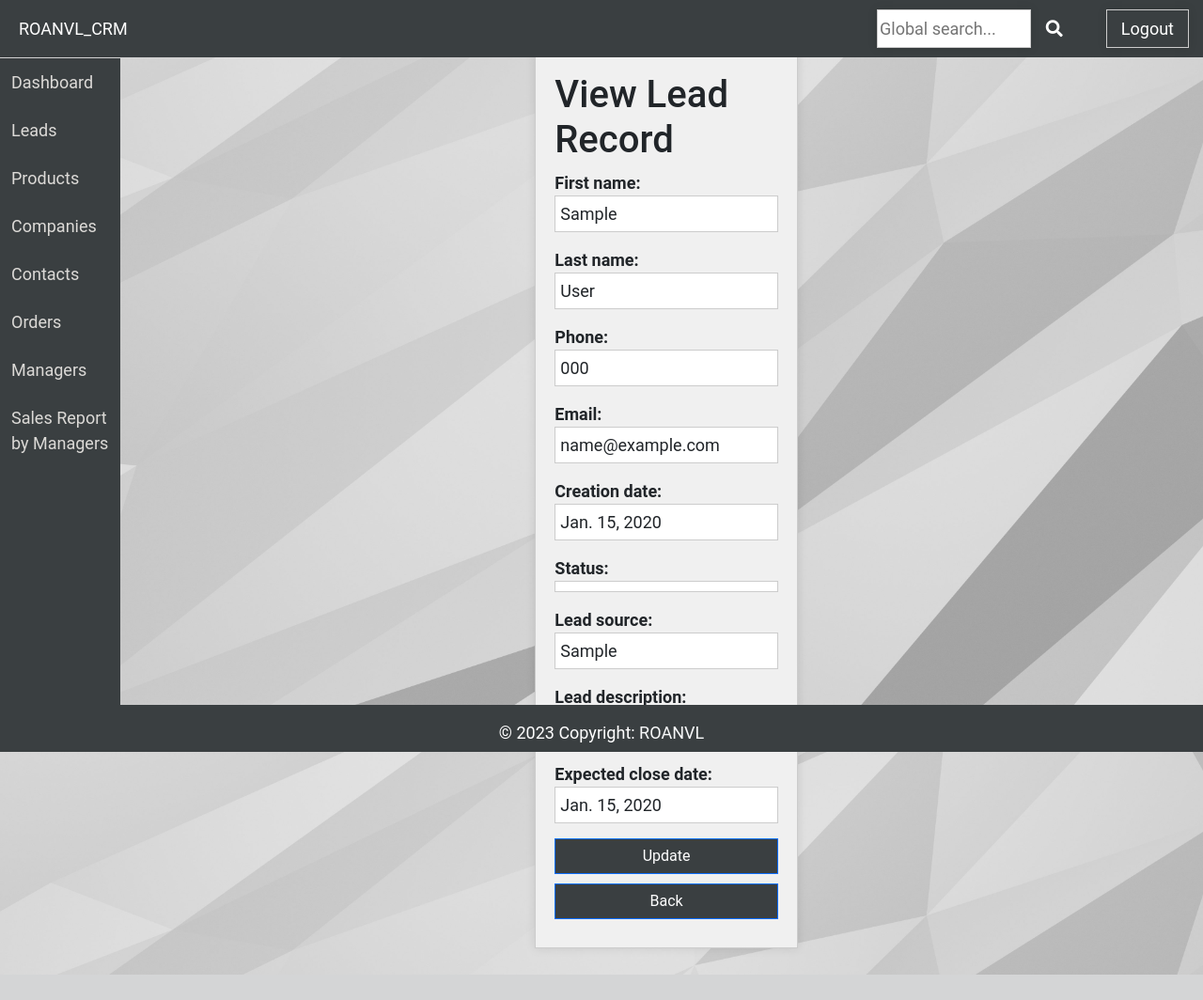
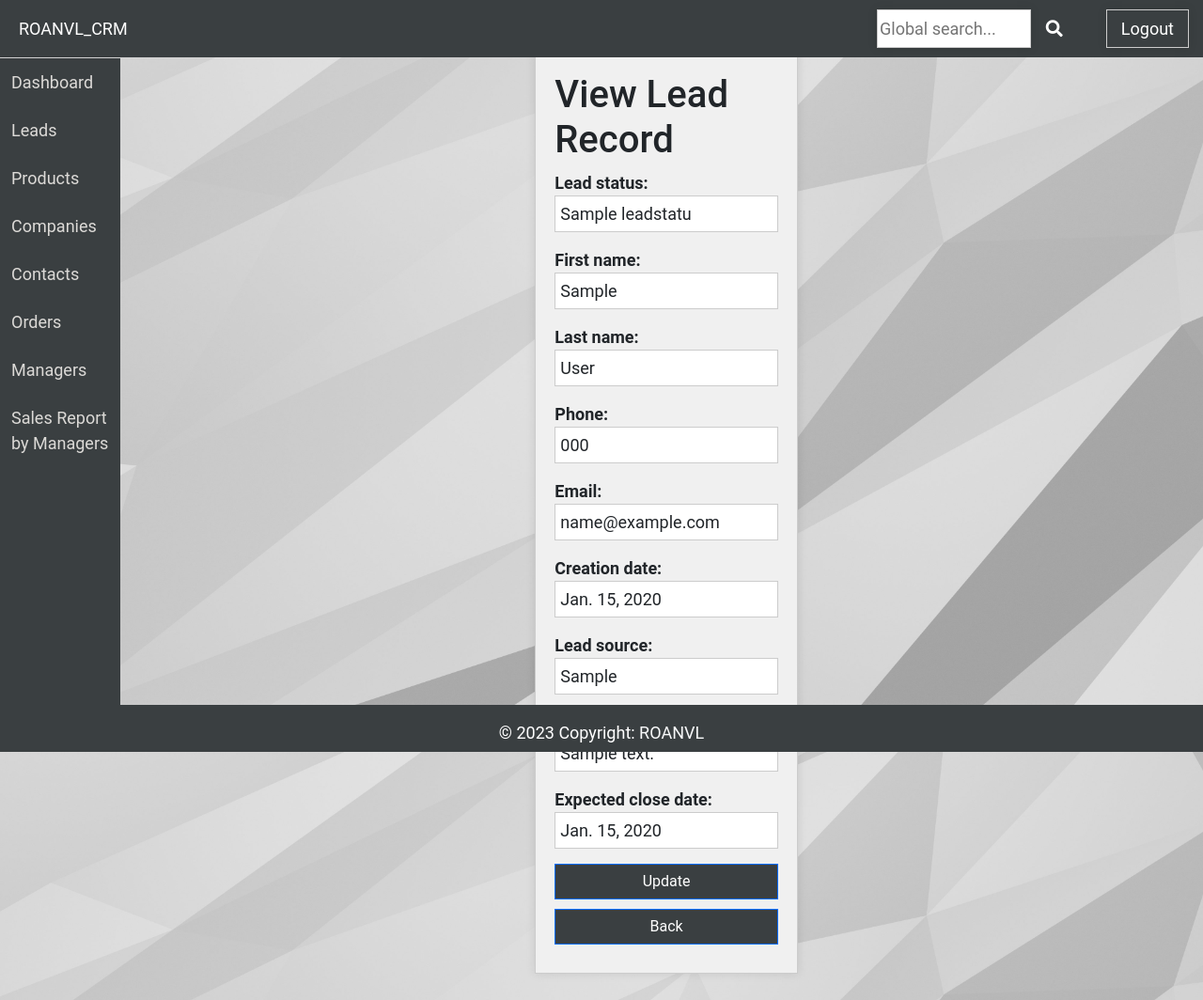
Before and after one commit to ROANVL/python-django-crm-graduation, a Django app: page /leads/1/ in a window 1280 px wide. Shown: the whole page at 94% size. Before the commit the page ends 1037 px from the top, so only its background shows below. Run offline with Django 4.2, Linux system fonts and the light colour scheme; a user stored in the database is signed in; tables that the repository leaves empty hold one stand-in row (values such as "Sample post"); some libraries are stand-ins or nearby versions.

Commit message:
save changes

```diff
--- a/website/forms.py
+++ b/website/forms.py
@@ -203,7 +203,7 @@ class AddOrderForm(forms.ModelForm):
 
 class AddLeadForm(forms.ModelForm):
     # Определите поле для статуса как выпадающий список
-    status = forms.ModelChoiceField(
+    lead_status = forms.ModelChoiceField(
         queryset=LeadStatus.objects.all(),
         widget=forms.Select(attrs={"class": "form-control"})
     )
@@ -211,12 +211,13 @@ class AddLeadForm(forms.ModelForm):
     class Meta:
         model = Leads
         fields = [
+            "lead_status",
             "first_name",
             "last_name",
             "phone",
             "email",
             "creation_date",
-            "status",  # Используйте обновленное поле status
+            # Используйте обновленное поле status
             "lead_source",
             "lead_description",
             "expected_close_date",
--- a/website/static/css/stylesheet.css
+++ b/website/static/css/stylesheet.css
@@ -389,6 +389,9 @@ html body {
 }
 
 
+
+
+
 /* Стили для иконок Font Awesome */
 .my-icon {
     font-size: 18px;
@@ -501,11 +504,17 @@ html body {
 
 .accordion {
     width: 100%;
+
 }
 
 .accordion-button {
     background-color: rgb(58, 63, 65);
     color: white;
+}
+
+.accordion-item {
+    color: black;
+    background-color: transparent;
 }
 
 .chart-container {
@@ -514,12 +523,9 @@ html body {
 
 img {
     display: block;
-    /* Делаем изображение блочным элементом */
     margin: 0 auto;
-    /* Устанавливаем автоматичесные отступы слева и справа, чтобы изображение было по центру */
     width: 70%;
     height: auto;
-    /* Это, чтобы соотношение сторон сохранялось */
 }
 
 
@@ -575,10 +581,7 @@ img {
     /* Добавляем промежуток между кнопками */
 }
 
-thead input {
-    width: 100%;
-    text-align: center;
-}
+
 
 .main th {
     background-color: rgb(58, 63, 65) !important;
--- a/website/static/js/script.js
+++ b/website/static/js/script.js
@@ -22,6 +22,11 @@ window.onclick = function (event) {
 
 $("#myTable").DataTable({
     // Datatables configuration
+    order: [0, 'desc'], // 'asc'
+    //                  // scrollY: 800 vertical scrolling
+    colReorder: {       // reorder columns
+        realtime: false
+    },
     paging: true,       // Pagination
     pageLength: 10,     // Rows per page
     lengthChange: true, // Show entries per page
--- a/website/templates/base.html
+++ b/website/templates/base.html
@@ -19,7 +19,7 @@
     integrity="sha512-1ycn6IcaQQ40/MKBW2W4Rhis/DbILU74C1vSrLJxCq57o941Ym01SwNsOMqvEBFlcgUa6xLiPY/NS5R+E6ztJQ=="
     crossorigin="anonymous" referrerpolicy="no-referrer"/>
     <!-- Datatables CSS -->
-    <link href="https://cdn.datatables.net/v/bs5/jq-3.7.0/jszip-3.10.1/dt-1.13.6/b-2.4.2/b-html5-2.4.2/b-print-2.4.2/datatables.min.css" rel="stylesheet">
+    <link href="https://cdn.datatables.net/v/bs5/jq-3.7.0/jszip-3.10.1/dt-1.13.6/af-2.6.0/b-2.4.2/b-colvis-2.4.2/b-html5-2.4.2/b-print-2.4.2/cr-1.7.0/date-1.5.1/fc-4.3.0/fh-3.4.0/kt-2.10.0/r-2.5.0/rg-1.4.0/rr-1.4.1/sc-2.2.0/sb-1.5.0/sp-2.2.0/sl-1.7.0/sr-1.3.0/datatables.min.css" rel="stylesheet">
      <!-- Fonts -->
     <link rel="stylesheet" href="https://fonts.googleapis.com/css2?family=Crimson+Pro">
     <!-- Static CSS -->
@@ -82,7 +82,8 @@
     <!-- Datatables JS-->
     <script src="https://cdnjs.cloudflare.com/ajax/libs/pdfmake/0.2.7/pdfmake.min.js"></script>
     <script src="https://cdnjs.cloudflare.com/ajax/libs/pdfmake/0.2.7/vfs_fonts.js"></script>
-    <script src="https://cdn.datatables.net/v/bs5/jq-3.7.0/jszip-3.10.1/dt-1.13.6/b-2.4.2/b-html5-2.4.2/b-print-2.4.2/datatables.min.js"></script>
+    <script src="https://cdn.datatables.net/v/bs5/jq-3.7.0/jszip-3.10.1/dt-1.13.6/af-2.6.0/b-2.4.2/b-colvis-2.4.2/b-html5-2.4.2/b-print-2.4.2/cr-1.7.0/date-1.5.1/fc-4.3.0/fh-3.4.0/kt-2.10.0/r-2.5.0/rg-1.4.0/rr-1.4.1/sc-2.2.0/sb-1.5.0/sp-2.2.0/sl-1.7.0/sr-1.3.0/datatables.min.js"></script>
+
     <!-- Static JS -->
     <script src="{% static 'js/script.js' %}"></script>
 
--- a/website/templates/companies.html
+++ b/website/templates/companies.html
@@ -14,6 +14,7 @@
 <table id="myTable" class="table table-striped table-hover table-bordered table-sm">
     <thead class="table-dark">
         <tr>
+            <th >ID</th>
             <th >Company Name</th>
             <th>Phone</th>
             <th>Email</th>
@@ -37,6 +38,7 @@
     {% for company_record in companies_records %}
 
     <tr>
+        <td>{{ company_record.company_id }}</td>
         <td>{{ company_record.name }}</td>
         <td>{{ company_record.phone }}</td>
         <td>{{ company_record.email }}</td>
--- a/website/templates/contacts.html
+++ b/website/templates/contacts.html
@@ -14,6 +14,7 @@
 <table id="myTable" class="table table-striped table-hover table-bordered table-sm">
     <thead class="table-dark">
         <tr>
+            <th >ID</th>
             <th>First name</th>
             <th>Last name</th>
             <th>Company</th>
@@ -33,6 +34,7 @@
         {% for record in records %}
 
         <tr>
+            <td>{{ record.contact_id }}</td>
             <td>{{ record.first_name }}</td>
             <td>{{ record.last_name }}</td>
             <td>{{ record.company }}</td>
--- a/website/templates/lead_record.html
+++ b/website/templates/lead_record.html
@@ -4,6 +4,9 @@
 <div class="col-md-6 offset-md-3">
     <div class="view_record_card">
         <h1>View Lead Record</h1>
+
+        <strong>Lead status: </strong>
+        <p class="white-cell">{{ lead_record.lead_status }}</p>
 
         <strong>First name: </strong>
         <p class="white-cell"> {{ lead_record.first_name }}</p>
@@ -20,9 +23,6 @@
         <strong>Creation date: </strong>
         <p class="white-cell">{{ lead_record.creation_date }}</p>
 
-        <strong>Status: </strong>
-        <p class="white-cell">{{ lead_record.status }}</p>
-
         <strong>Lead source: </strong>
         <p class="white-cell">{{ lead_record.lead_source }}</p>
 
@@ -33,7 +33,7 @@
         <p class="white-cell">{{ lead_record.expected_close_date }}</p>
 
         <div class="form-group">
-            <a href="{% url 'update_record' lead_record.lead_id %}" class="btn btn-primary">Update</a>
+            <a href="{% url 'update_lead' lead_record.lead_id %}" class="btn btn-primary">Update</a>
             <a href="{% url 'leads' %}" class="btn btn-primary">Back</a>
         </div>
 
--- a/website/templates/leads.html
+++ b/website/templates/leads.html
@@ -14,6 +14,7 @@
 <table id="myTable" class="table table-striped table-hover table-bordered table-sm">
     <thead class="table-dark">
         <tr>
+            <th >ID</th>
             <th>Status</th>
             <th>Creation date</th>
             <th>Expected close date</th>
@@ -34,6 +35,7 @@
         {% for lead_record in leads_records %}
 
         <tr>
+            <td>{{ lead_record.lead_id }}</td>
             <td>{{ lead_record.lead_status.name }}</td>
             <td>{{ lead_record.creation_date }}</td>
             <td>{{ lead_record.expected_close_date}}</td>
--- a/website/templates/managers.html
+++ b/website/templates/managers.html
@@ -14,6 +14,7 @@
 <table id="myTable" class="table table-striped table-hover table-bordered table-sm">
     <thead class="table-dark">
         <tr>
+            <th >ID</th>
             <th>Full Name</th>
             <th>Phone</th>
             <th>Email</th>
@@ -30,6 +31,7 @@
         {% for manager_record in managers_records %}
 
         <tr>
+            <td>{{ manager_record.manager_id }}</td>
             <td>{{ manager_record.first_name }} {{ manager_record.last_name }}</td>
             <td>{{ manager_record.phone }}</td>
             <td>{{ manager_record.email }}</td>
--- a/website/templates/orders.html
+++ b/website/templates/orders.html
@@ -14,6 +14,7 @@
 <table id="myTable" class="table table-striped table-hover table-bordered table-sm">
     <thead class="table-dark">
         <tr>
+            <th >ID</th>
             <th>Order Status</th>
             <th>Company</th>
             <th>Product</th>
@@ -31,6 +32,7 @@
         {% if orders_records %}
         {% for order_record in orders_records %}
         <tr>
+            <td>{{ order_record.order_id }}</td>
             <td>{{ order_record.order_status }}</td>
             <td>{{ order_record.company }}</td>
             <td>{{ order_record.product.name }}</td>
--- a/website/urls.py
+++ b/website/urls.py
@@ -59,4 +59,5 @@ urlpatterns = [
     path('sales_report/chart/', views.sales_report_chart,
          name='sales_report_chart'),
 
+
 ]
--- a/website/views.py
+++ b/website/views.py
@@ -8,6 +8,7 @@ from django.db.models import Sum, F
 from django.http import HttpResponse
 import io
 import matplotlib.pyplot as plt
+from django.db.models import Count
 
 
 def logout_user(request):
@@ -364,44 +365,67 @@ def sales_report_by_managers(request):
 
 
 def sales_report_chart(request):
+    # Query the database to get total sales for each manager,
+    # and annotate the results with job titles and department names.
     managers_sales = Managers.objects.annotate(
         total_sales=Sum('orders__order_amount'),
         job_title_name=F('job_title__title'),
         department_name=F('department__name')
     )
 
+    # Extract the names of managers for labeling the x-axis.
     data_names = [
         f"{manager.first_name} {manager.last_name}" for manager in managers_sales]
+
+    # Extract total sales values for each manager, filling with 0 if the value is missing.
     data_values = [
         manager.total_sales if manager.total_sales else 0 for manager in managers_sales]
 
-    # Установка размера и DPI всей диаграммы
-    plt.figure(figsize=(20, 8), dpi=80, facecolor='#dcdad7')
+    # Set the size and DPI (dots per inch) for the entire chart.
+    plt.figure(figsize=(20, 8), dpi=80)
 
-    # Устанавливаем цвет фона для всей диаграммы и области под столбцами
-    plt.gca().set_facecolor('#dcdad7')
-
-    # Создаем объект Axes для управления диаграммой
+    # Create an Axes object to control the chart.
     ax = plt.subplot(111)
 
-    # Установка цвета столбцов
-    # Установите нужный цвет для столбцов
-    bars = ax.bar(data_names, data_values, color='#3A3F41')
+    # Create bars for the bar chart with specified color and width.
+    bars = ax.bar(data_names, data_values, color='#06F', width=0.6)
+
+    # Set the label and font style for the x-axis.
     plt.xlabel('Managers', fontstyle='italic', fontsize=16)
+
+    # Set the label and font style for the y-axis.
     plt.ylabel('Total Sales', fontstyle='italic', fontsize=16)
-    plt.title('Sales Report by Managers', fontstyle='italic', fontsize=16)
+
+    # Set the title and font style for the chart.
+    plt.title('Sales Report by Managers', fontstyle='italic', fontsize=22)
+
+    # Rotate x-axis labels for better readability.
     plt.xticks(rotation=45)
 
-    # Добавление сетки с синим цветом
+    # Add gridlines with blue dashed lines on the y-axis.
     ax.grid(True, axis='y', linestyle='--', alpha=0.7, color='blue')
 
+    # Increase the font size of x-axis labels (managers).
+    ax.set_xticklabels(data_names, fontsize=12)
+
+    # Increase the font size of y-axis labels (total sales).
+    ax.set_yticklabels(ax.get_yticks(), fontsize=12)
+
+    # Ensure tight layout to avoid clipping labels.
     plt.tight_layout()
 
+    # Create a buffer to save the chart as a PNG image.
     buffer = io.BytesIO()
-    plt.savefig(buffer, format='png')
+
+    # Save the chart in PNG format with a transparent background.
+    plt.savefig(buffer, format='png', transparent=True)
     buffer.seek(0)
 
+    # Clear the chart for reuse.
     plt.clf()
 
+    # Create an HTTP response with the PNG image.
     response = HttpResponse(buffer.getvalue(), content_type='image/png')
+
+    # Return the chart as an HTTP response.
     return response
```
Also changed, not shown: website/templates/products.html (+6 -2 lines), website/templates/sales_report_by_managers.html (+13 -44 lines).
